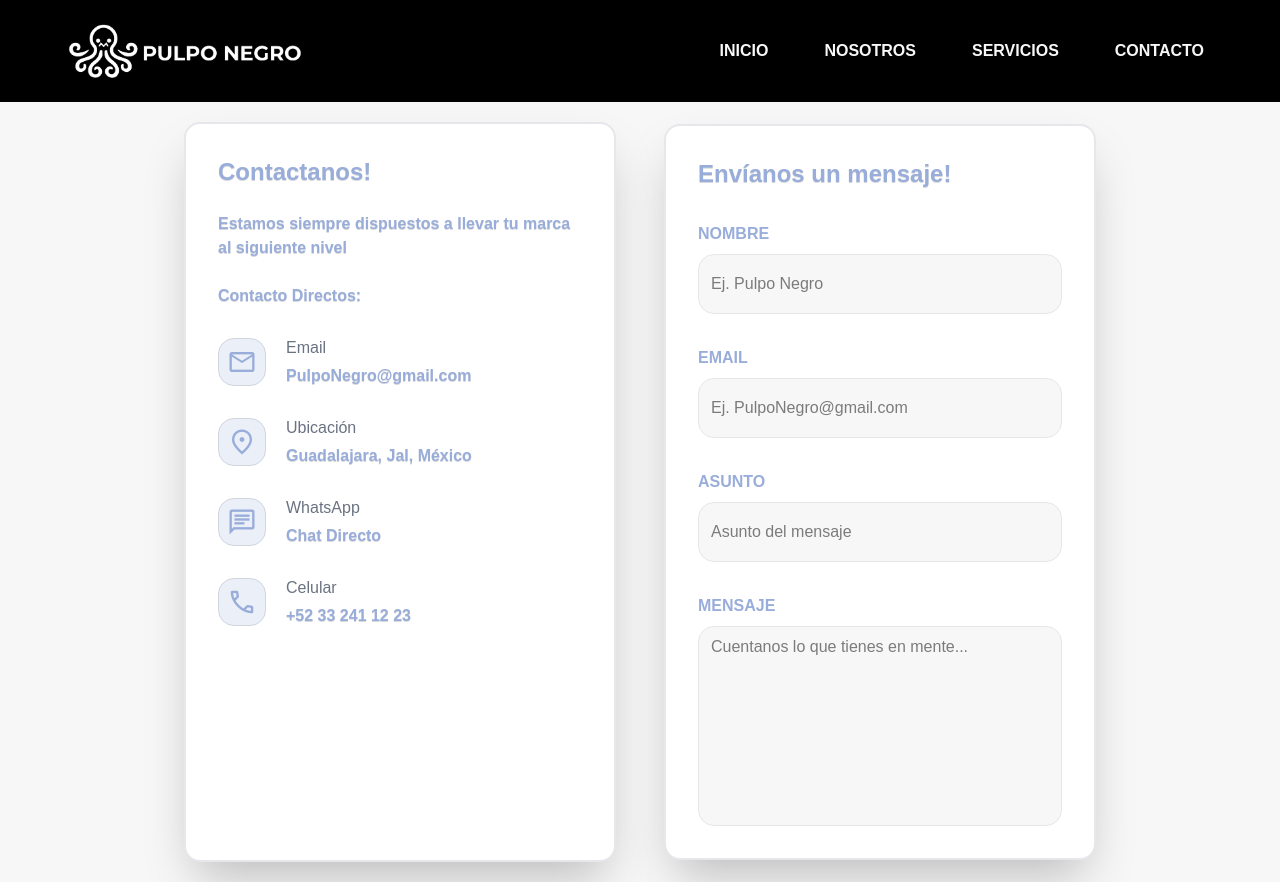
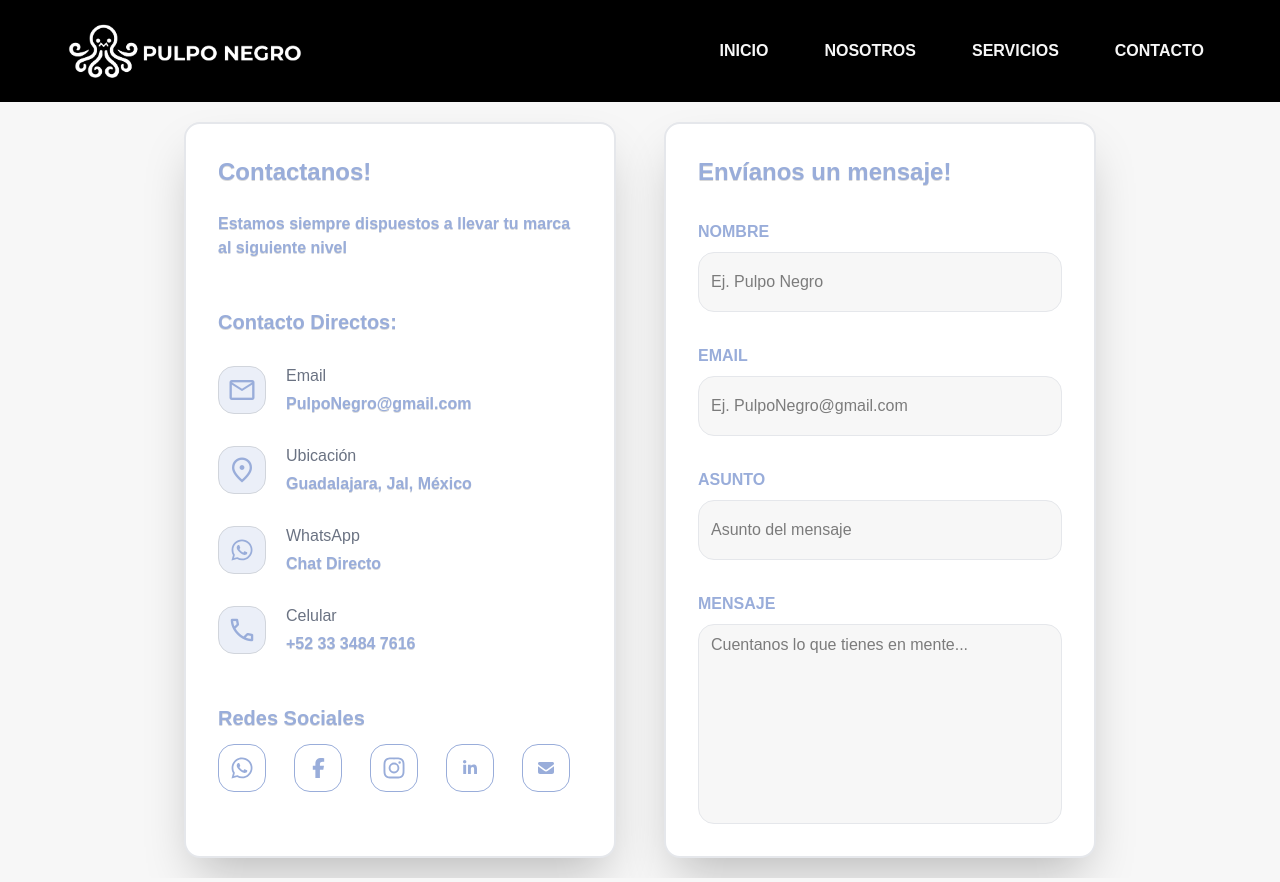
Before and after one commit to RobertoMira/Pulponegro, a React (Vite) app: page /contacto in a window 1280 px wide. Built offline with nearby package versions, Linux system fonts and the light colour scheme; a web font is replaced by a local one.

Commit message:
Contactos campos terminados, agragado de fafont para iconos

```diff
--- a/index.html
+++ b/index.html
@@ -5,6 +5,7 @@
     <link rel="icon" type="image/svg+xml" href="/favicon.png" />
     <link href="https://fonts.googleapis.com/css2?family=Material+Symbols+Outlined:opsz,wght,FILL,GRAD@20..48,100..700,0..1,-50..200&icon_names=eye_tracking,target,design_services,code,thumbs_up_double,video_camera_back,business_center,keyboard_double_arrow_up,menu,menu_open,mail,location_on,chat,call" rel="stylesheet" />
     <meta name="viewport" content="width=device-width, initial-scale=1.0" />
+    <script src="https://kit.fontawesome.com/5b60810f77.js" crossorigin="anonymous"></script>
     <title>pulponegro</title>
   </head>
   <body>
--- a/package.json
+++ b/package.json
@@ -10,6 +10,10 @@
     "preview": "vite preview"
   },
   "dependencies": {
+    "@fortawesome/fontawesome-svg-core": "^7.3.1",
+    "@fortawesome/free-brands-svg-icons": "^7.3.1",
+    "@fortawesome/free-solid-svg-icons": "^7.3.1",
+    "@fortawesome/react-fontawesome": "^3.5.0",
     "@tailwindcss/vite": "^4.3.3",
     "@xyflow/react": "^12.11.6",
     "motion": "^12.42.2",
--- a/src/pages/mains/Home/components/clientes/CardClientes.tsx
+++ b/src/pages/mains/Home/components/clientes/CardClientes.tsx
@@ -1,5 +1,3 @@
-
-
 
 
 interface CardClientesProps {
@@ -9,7 +7,6 @@ interface CardClientesProps {
 }
 
 
-
 export const CardClientes = ({name, text, imgC}: CardClientesProps) => {
   return (
     <div className="bg-white w-45 md:w-50 h-70 rounded-md flex flex-col gap-1
@@ -17,7 +14,7 @@ export const CardClientes = ({name, text, imgC}: CardClientesProps) => {
         transition-all invert-0 hover:invert duration-200
     ">
         <h2 className="font-extrabold">{name}</h2>
-        <img className="hover:drop-shadow-md hover:drop-shadow-blue-600" src={imgC} alt={name} />
+        <img className="hover:drop-shadow-md hover:drop-shadow-blue-600" loading="lazy" src={imgC} alt={name} />
         <p>{text}</p>
     </div>
   )
--- a/src/pages/mains/contacto/components/ContenedorContactoRedes/CardContacto.tsx
+++ b/src/pages/mains/contacto/components/ContenedorContactoRedes/CardContacto.tsx
@@ -1,8 +1,9 @@
+import type { ReactNode } from "react";
 import { Link } from "react-router-dom";
 
 interface CardContactoProps {
     label: string;
-    iconC: string;
+    iconC: ReactNode;
     description: string;
     cType: 'link' | 'text';
     cTo: string;
@@ -13,11 +14,11 @@ export const CardContacto = ({ label, iconC, description, cType, cTo }: CardCont
   return (
     <div className="w-full h-fit flex  items-center gap-5">
         <div className="w-12 h-12 flex items-center justify-center bg-lila/20 rounded-2xl border border-gray-300">
-            <span className="material-symbols-outlined text-[30px]! md:text-[30px]!"
-                style={{ color: '#99adda' }}
-            >
-                {iconC}
-            </span>
+            {typeof iconC === "string" ? (
+                <span className="material-symbols-outlined text-[30px]! md:text-[30px]!" style={{ color: '#99adda' }}>
+                    {iconC}
+                </span>
+            ) : iconC}
         </div>
         <div className="flex flex-col gap-1 justify-center">
             <p className="text-base text-gray-500">{label}</p>
--- /dev/null
+++ b/src/pages/mains/contacto/components/ContenedorContactoRedes/CardRedes.tsx
@@ -0,0 +1,38 @@
+import type { ReactNode } from "react";
+import { Link } from "react-router-dom";
+
+import { motion } from "motion/react";
+
+interface CardRedesProps {
+    pathR: string;
+    children: ReactNode;
+}
+
+
+export const CardRedes = ({ pathR, children }: CardRedesProps) => {
+  return (
+    <motion.div
+        className="group flex w-12 h-12 items-center justify-center rounded-2xl border border-lila"
+
+        whileHover={{
+            y: -3,
+            color: '#fff',
+            backgroundColor: "#99adda"
+        }}
+
+        animate={{
+            y: [-3, 2, 0]
+        }}
+
+        transition={{
+            duration: 0.2,
+            ease: "easeInOut",
+        }}
+    >
+
+        <Link target="_blank" className=" flex items-center justify-center rounded-2xl w-full h-full" to={pathR}>
+            {children}
+        </Link>
+    </motion.div>
+  )
+}
--- a/src/pages/mains/contacto/components/ContenedorContactoRedes/ContenedorContactoRedes.tsx
+++ b/src/pages/mains/contacto/components/ContenedorContactoRedes/ContenedorContactoRedes.tsx
@@ -1,28 +1,41 @@
 import { CardContacto } from "./CardContacto"
+import { CardRedes } from "./CardRedes"
 
-
-
-
-
-
-
+import { FontAwesomeIcon } from '@fortawesome/react-fontawesome'
+import { faLinkedinIn } from '@fortawesome/free-brands-svg-icons'
+import { faWhatsapp } from "@fortawesome/free-brands-svg-icons/faWhatsapp"
+import { faInstagram } from "@fortawesome/free-brands-svg-icons/faInstagram"
+import { faFacebookF } from "@fortawesome/free-brands-svg-icons/faFacebookF"
+import { faEnvelope } from "@fortawesome/free-solid-svg-icons/faEnvelope"
 
 export const ContenedorContactoRedes = () => {
   return (
-    <div className="w-full md:w-3/8 h-185 px-8 py-8 rounded-2xl bg-white border-2  border-lila shadow-2xl md:border-gray-200
-      md:hover:border-lila md:hover:shadow-2xl flex flex-col gap-7">
+    <div className="w-full md:w-3/8 h-184 px-8 py-8 rounded-2xl bg-white border-2  border-lila shadow-2xl md:border-gray-200
+      md:hover:border-lila md:hover:shadow-2xl flex flex-col gap-12">
         <div className="flex flex-col gap-6">
-            <h2 className="text-2xl font-bold text-lila text-shadow-2xs">Contactanos!</h2>
-            <p className="tex-xl font-bold text-lila text-shadow-2xs">Estamos siempre dispuestos a llevar tu marca al siguiente nivel</p>
-            <p className="tex-xl font-bold text-lila text-shadow-2xs">Contacto Directos:</p>
+          <h2 className="text-2xl font-bold text-lila text-shadow-2xs">Contactanos!</h2>
+          <p className="tex-xl font-bold text-lila text-shadow-2xs">Estamos siempre dispuestos a llevar tu marca al siguiente nivel</p>
         </div>
 
         <div className="flex flex-col gap-7">
-            <CardContacto label="Email" description="PulpoNegro@gmail.com" iconC="mail" cType="link" cTo="" />
-            <CardContacto label="Ubicación" description="Guadalajara, Jal, México" iconC="location_on" cType="link" cTo="" />
-            <CardContacto label="WhatsApp" description="Chat Directo" iconC="chat" cType="link" cTo="" />
-            <CardContacto label="Celular" description="+52 33 241 12 23" iconC="call" cType="link" cTo="" />
+          <p className="text-xl font-bold text-lila text-shadow-2xs">Contacto Directos:</p>
+          <CardContacto label="Email" description="PulpoNegro@gmail.com" iconC="mail" cType="link" cTo="" />
+          <CardContacto label="Ubicación" description="Guadalajara, Jal, México" iconC="location_on" cType="link" cTo="" />
+          <CardContacto label="WhatsApp" description="Chat Directo" iconC={<FontAwesomeIcon icon={faWhatsapp} size="xl" className="text-lila" />} cType="link" cTo="" />
+          <CardContacto label="Celular" description="+52 33 3484 7616" iconC="call" cType="link" cTo="" />
+        </div>
+
+        <div className="flex flex-col gap-3">
+          <h2 className="text-xl font-bold text-lila text-shadow-2xs">Redes Sociales</h2>
+          <div className="flex gap-7 ">
+            <CardRedes pathR="https://wa.me/+523334847616"><FontAwesomeIcon icon={faWhatsapp} size="xl" className="text-lila group-hover:text-white" /></CardRedes>
+            <CardRedes pathR="https://www.facebook.com/profile.php?id=61577207035070"><FontAwesomeIcon icon={faFacebookF} size="lg" className="text-lila group-hover:text-white" /></CardRedes>
+            <CardRedes pathR=""><FontAwesomeIcon icon={faInstagram} size="xl" className="text-lila group-hover:text-white" /></CardRedes>
+            <CardRedes pathR="https://www.linkedin.com/company/pulpo-negro-agencia-de-comunicaci%C3%B3n/?viewAsMember=true"><FontAwesomeIcon icon={faLinkedinIn} className="text-lila group-hover:text-white" /></CardRedes>
+            <CardRedes pathR="https://mail.google.com/mail/?view=cm&fs=1&to=comunicacion@pulponegro.com.mx"><FontAwesomeIcon icon={faEnvelope} className="text-lila group-hover:text-white" /> </CardRedes>
+          </div>
         </div>
     </div>
+
   )
 }
--- a/src/pages/mains/contacto/components/form/FormContacto.tsx
+++ b/src/pages/mains/contacto/components/form/FormContacto.tsx
@@ -9,7 +9,7 @@ import { CardInput } from "./CardInput";
 export default function FormContacto() {
   return (
     <div
-      className="w-full md:w-3/8 h-fit px-8 py-8 rounded-2xl bg-white border-2  border-lila shadow-2xl md:border-gray-200
+      className="w-full md:w-3/8 h-184 px-8 py-8 rounded-2xl bg-white border-2  border-lila shadow-2xl md:border-gray-200
       md:hover:border-lila md:hover:shadow-2xl">
       <form
         action=""
```
Also changed, not shown: 1 other file (tests, documents, lock files or other folders).
